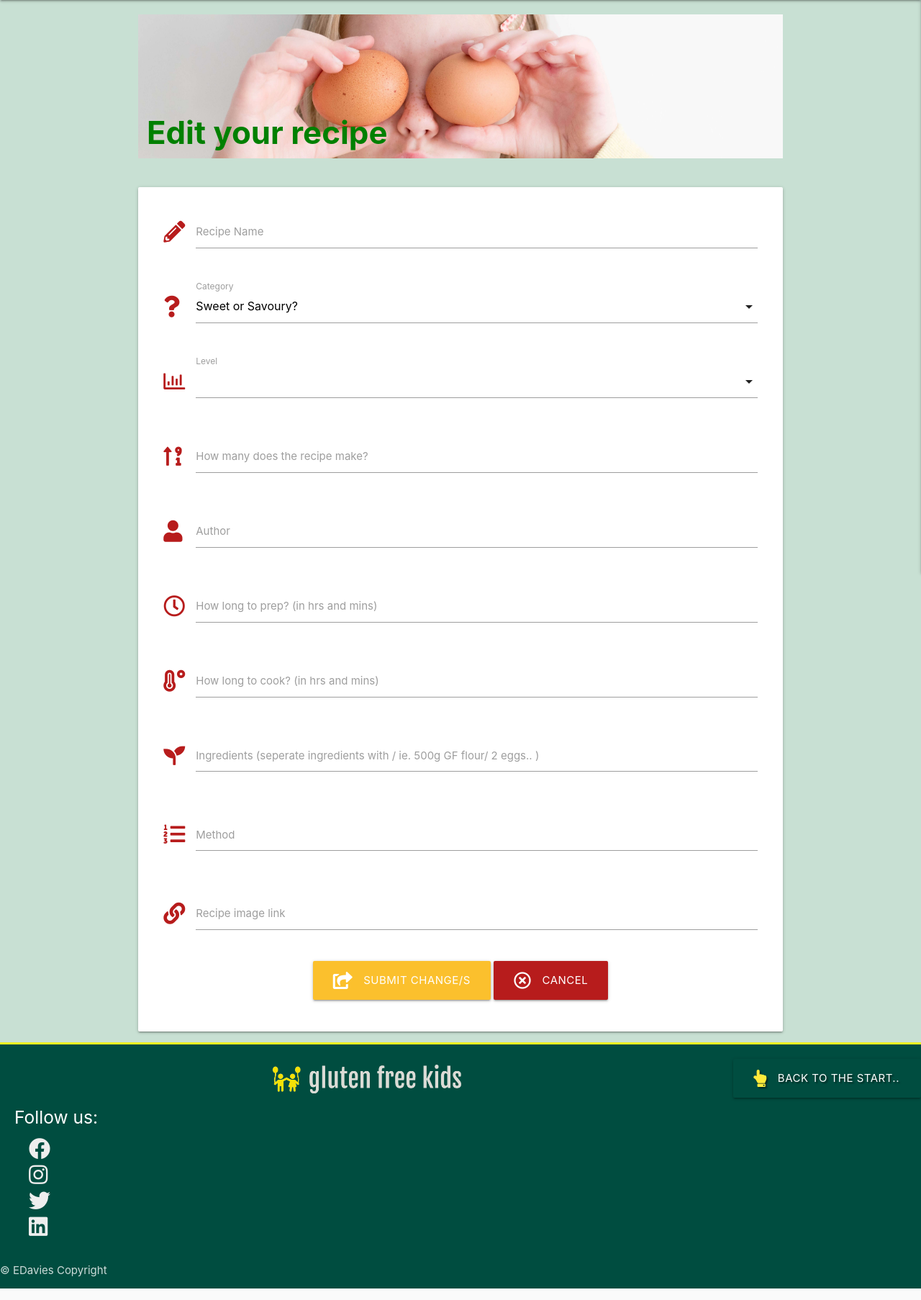
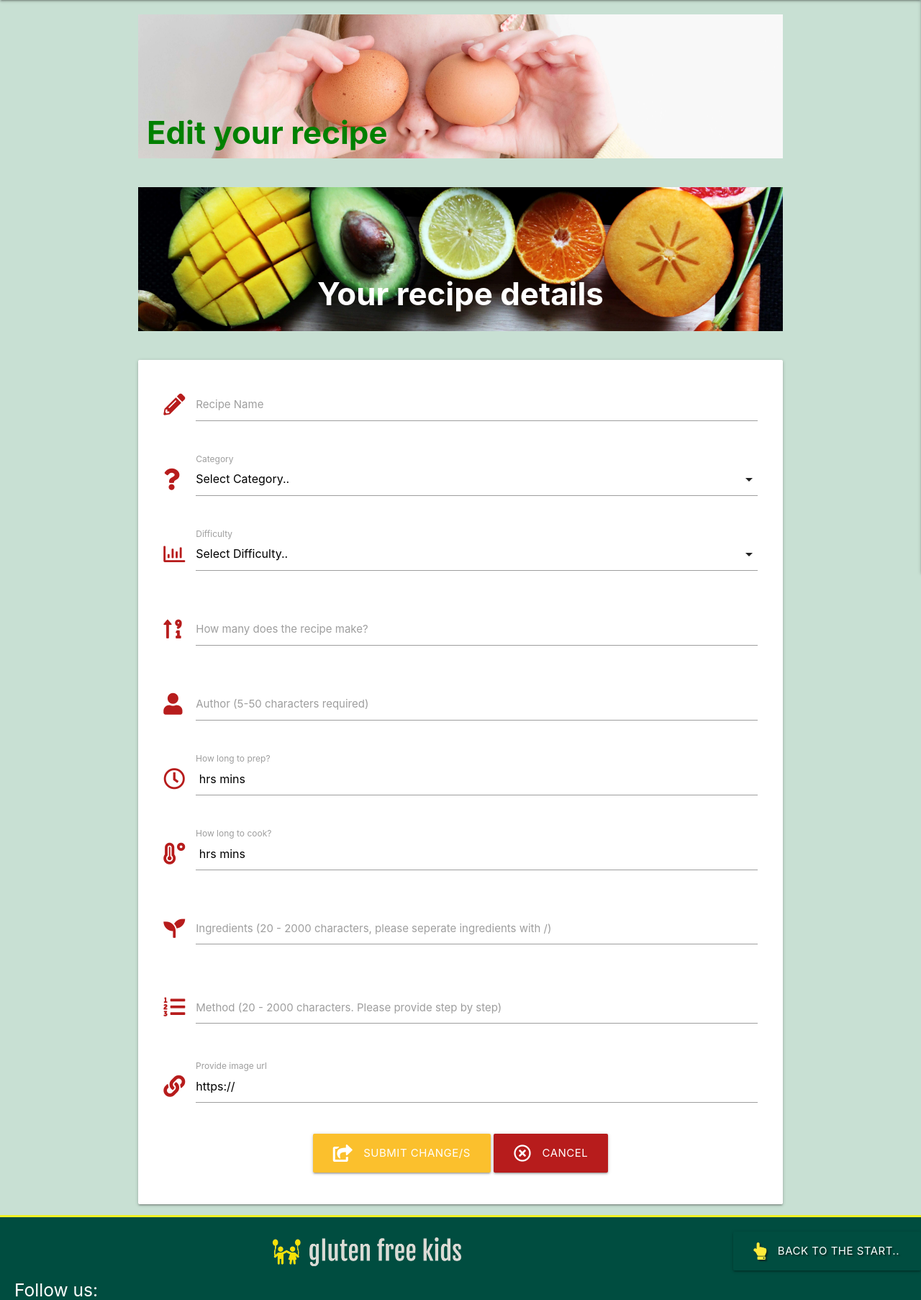
Before and after one commit to EDavies2020/GFRecipes_MS3, a Flask app: template templates/edit_recipe.html in a window 1280 px wide. Shown: the part 64-1870 px from the top of the page at 72% size. Run offline with Flask 2, Linux system fonts and the light colour scheme; the template is opened without the code that fills it, so the values that code supplies are empty; some libraries are stand-ins or nearby versions.

Commit message:
edit recipe page updated

```diff
--- a/templates/edit_recipe.html
+++ b/templates/edit_recipe.html
@@ -6,112 +6,109 @@
         <h3><b>Edit your recipe</b></h3>
     </div>
 </div>
-<!-- add recipe form -->
+<!-- edit recipe header -->
+<div class="row center-align">
+    <div class="col s12 add-recipe-title">
+        <h3><b>Your recipe details</b></h3>
+    </div>
+</div>
+<!-- edit recipe form -->
 <div class="row card-panel">
-    <form class="col s12" method="POST" action="{{ url_for('edit_recipe', recipe_id=recipe._id) }}">
+    <form class="col s12" method="POST" action="{{ url_for('add_recipe') }}">
         <div class="row">
             <div class="input-field col s12">
                 <i class="fas fa-pencil-alt prefix red-text text-darken-4"></i>
-                <input id="recipe_name" name="recipe_name" minlength="5" maxlength="50" value="{{ recipe.recipe_name }}"
-                    type="text" class="validate" required>
+                <input id="recipe_name" name="recipe_name" minlength="5" maxlength="50" type="text" class="validate"
+                    required>
                 <label for="recipe_name">Recipe Name</label>
             </div>
         </div>
-        <!-- add category -->
+        <!-- edit category -->
         <div class="row">
             <div class="input-field col s12">
                 <i class="fas fa-question prefix red-text text-darken-4"></i>
                 <select id="category_name" name="category_name" class="validate" required>
-                    <option value="" disabled>Sweet or Savoury?</option>
+                    <option selected disable value="">Select Category..</option>
                     {% for category in categories %}
-                    {% if category.category_name == recipe.category_name %}
-                    <option value="{{ category.category_name }}" selected>{{ category.category_name }}</option>
-                    {% else %}
                     <option value="{{ category.category_name }}">{{ category.category_name }}</option>
-                    {% endif %}
                     {% endfor %}
                 </select>
                 <label for="category_name">Category</label>
             </div>
         </div>
-        <!-- add difficulty -->
+        <!-- edit difficulty -->
         <div class="row">
             <div class="input-field col s12">
                 <i class="far fa-chart-bar prefix red-text text-darken-4"></i>
                 <select id="recipe_difficulty" name="recipe_difficulty" class="validate" required>
-                    <option value="" disabled></option>
+                    <option selected disabled value="">Select Difficulty.. </option>
                     {% for difficulty in levels %}
-                    {% if difficulty.recipe_difficulty == recipe.recipe_difficulty %}
-                    <option value="{{ difficulty.recipe_difficulty }}" selected>{{ difficulty.recipe_difficulty }}</option>
-                    {% else%}
                     <option value="{{ difficulty.recipe_difficulty }}">{{ difficulty.recipe_difficulty }}</option>
-                    {% endif %}
                     {% endfor %}
                 </select>
-                <label for="recipe_difficulty">Level</label>
+                <label for="recipe_difficulty">Difficulty</label>
             </div>
         </div>
-        <!-- add how many recipes makes -->
+        <!-- edit how many recipes makes -->
         <div class="row">
             <div class="input-field col s12">
                 <i class="fas fa-sort-numeric-up-alt prefix red-text text-darken-4"></i>
-                <input id="makes" name="makes" minlength="1" maxlength="2" value="{{ recipe.makes }}" type="text"
-                    class="validate" required>
+                <input id="makes" name="makes" minlength="1" maxlength="2" type="text" class="validate" required>
                 <label for="makes">How many does the recipe make?</label>
             </div>
         </div>
-        <!-- add author -->
+        <!-- edit author -->
         <div class="row">
             <div class="input-field col s12">
                 <i class="fas fa-user prefix red-text text-darken-4"></i>
-                <input id="by" name="by" minlength="5" maxlength="50" value="{{ recipe.by }}" type="text"
-                    class="validate" required>
-                <label for="by">Author</label>
+                <input id="by" name="by" minlength="5" maxlength="50" type="text" class="validate" required>
+                <label for="by">Author (5-50 characters required)</label>
             </div>
         </div>
-        <!-- add prep time -->
+        <!-- edit prep time -->
         <div class="row">
             <div class="input-field col s12">
                 <i class="far fa-clock prefix red-text text-darken-4"></i>
-                <input id="prep_time" name="prep_time" minlength="5" maxlength="50" value="{{ recipe.prep_time }}"
-                    type="text" class="validate" required>
-                <label for="prep_time">How long to prep? (in hrs and mins)</label>
+                <input value=" hrs mins" id="prep_time" name="prep_time" minlength="3" maxlength="50" type="text" class="validate"
+                    required>
+                <label for="prep_time">How long to prep?</label>
             </div>
         </div>
-        <!-- add cooking time -->
+        <!-- edit cooking time -->
         <div class="row">
             <div class="input-field col s12">
                 <i class="fas fa-temperature-high prefix red-text text-darken-4"></i>
-                <input id="cooking_time" name="cooking_time" minlength="5" maxlength="50"
-                    value="{{ recipe.cooking_time }}" type="text" class="validate" required>
-                <label for="cooking_time">How long to cook? (in hrs and mins)</label>
+                <input value=" hrs mins" id="cooking_time" name="cooking_time" minlength="3" maxlength="50" type="text" class="validate"
+                    required>
+                <label for="cooking_time">How long to cook?</label>
             </div>
         </div>
-        <!-- add ingredients -->
+        <!-- edit ingredients -->
         <div class="row">
             <div class="input-field col s12">
                 <i class="fas fa-seedling prefix red-text text-darken-4"></i>
-                <textarea id="ingredients" name="ingredients" minlength="5" maxlength="600"
-                    class="materialize-textarea validate" required>{{ recipe.ingredients }}</textarea>
-                <label for="ingredients">Ingredients (seperate ingredients with / ie. 500g GF flour/ 2 eggs.. )</label>
+                <textarea id="ingredients" name="ingredients" minlength="20" maxlength="600"
+                    class="materialize-textarea validate" required></textarea>
+                <label for="ingredients">Ingredients (20 - 2000 characters, please seperate ingredients with /)</label>
             </div>
         </div>
-        <!-- add method -->
+        <!-- edit method -->
         <div class="row">
             <div class="input-field col s12">
                 <i class="fas fa-list-ol prefix red-text text-darken-4"></i>
-                <textarea id="method" name="method" minlength="5" maxlength="2000" class="materialize-textarea validate"
-                    required>{{ recipe.method }}</textarea>
-                <label for="method">Method</label>
+                <textarea id="method" name="method" minlength="20" maxlength="2000" class="materialize-textarea validate"
+                    required></textarea>
+                <label for="method">Method (20 - 2000 characters. Please provide step by step)</label>
             </div>
         </div>
-        <!-- add image -->
+        <!-- edit image -->
         <div class="row">
             <div class="input-field col s12">
                 <i class="fas fa-link prefix red-text text-darken-4"></i>
-                <input id="image" name="image" minlength="20" value="{{ recipe.image }}" type="text" class="validate"
+                <input value="https://" id="image" name="image" class="validate"
+                    pattern="http(s?)(:\/\/)((www.)?)(([^.]+)\.)?([a-zA-z0-9\-_]+)(.com|.co.uk|.net|.gov|.org|.in)(\/[^\s]*)?"
                     required>
-                <label class="active" for="image">Recipe image link</label>
+                <label class="active" for="image">Provide image url</label>
             </div>
         </div>
         <!-- submit button -->
```
